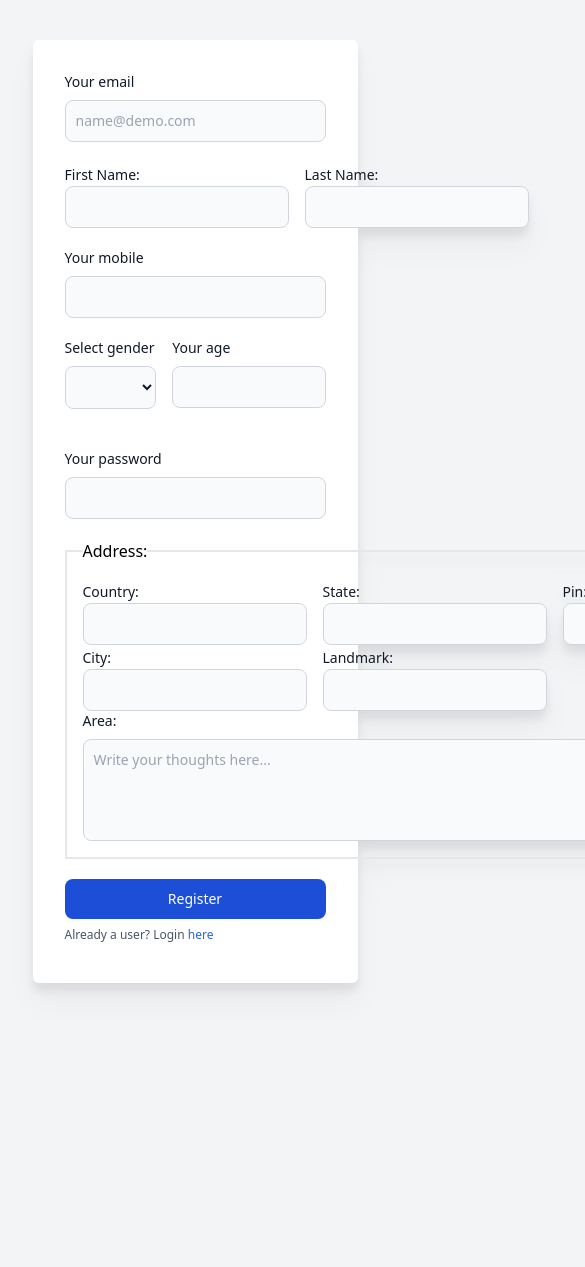
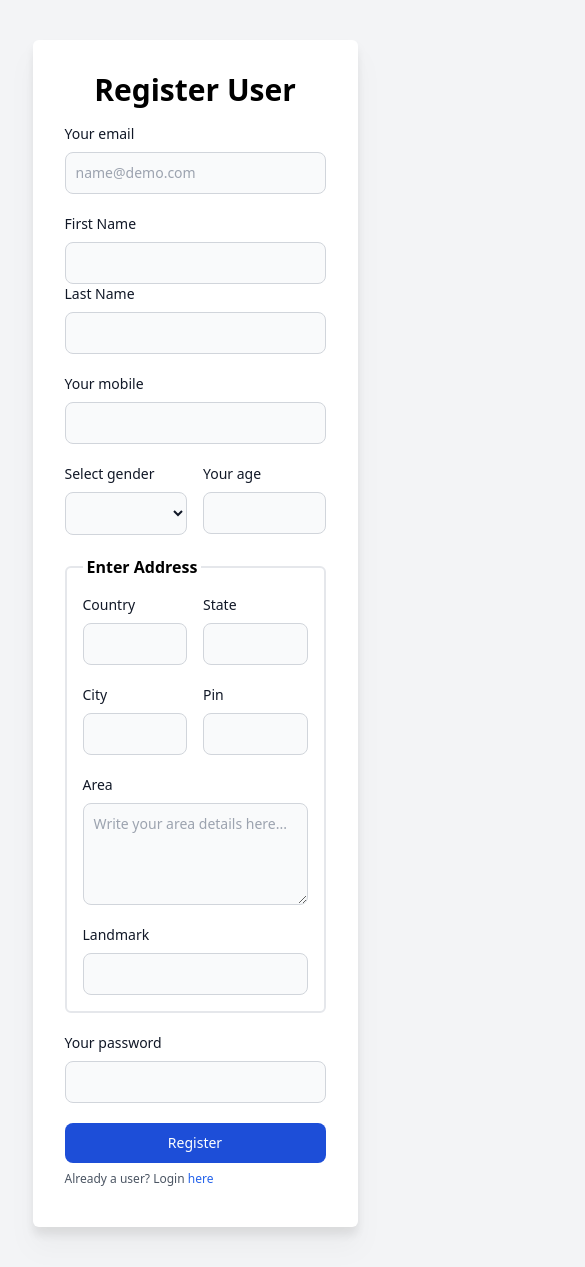
Before and after one commit to arunavanew52486/DemoProject, an Angular app in the folder AngularFrontend/: page /register in a window 390 px wide. Shown: the top 1267 px of the page, 585 px wide, since content can reach past the window. Before the commit the page ends 983 px from the top, so only its background shows below. Built offline with nearby package versions, Linux system fonts and the light colour scheme.

Commit message:
added all the design enhancement

```diff
--- a/AngularFrontend/package.json
+++ b/AngularFrontend/package.json
@@ -18,6 +18,7 @@
     "@angular/platform-browser": "^16.2.0",
     "@angular/platform-browser-dynamic": "^16.2.0",
     "@angular/router": "^16.2.0",
+    "json-server": "^1.0.0-alpha.12",
     "rxjs": "~7.8.0",
     "tslib": "^2.3.0",
     "zone.js": "~0.13.0"
--- a/AngularFrontend/src/app/login/login.component.html
+++ b/AngularFrontend/src/app/login/login.component.html
@@ -1,5 +1,6 @@
 <div id="container" class="grid grid-cols-12">
-    <div class="col-span-10 col-start-2 md:col-span-8 md:col-start-3 lg:col-span-6 lg:col-start-4 xl:col-span-4 xl:col-start-5 bg-white p-8 lg:p-10 mt-10 rounded-md drop-shadow-xl">
+    <main class="col-span-10 col-start-2 md:col-span-8 md:col-start-3 lg:col-span-6 lg:col-start-4 xl:col-span-4 xl:col-start-5 bg-white p-8 lg:p-10 my-10 rounded-md drop-shadow-xl">
+        <h1 class="text-3xl text-center mb-4 font-semibold">Login</h1>
         <form [formGroup]="loginForm" (ngSubmit)="onSubmit()">
 
             <!--! email -->
@@ -39,5 +40,5 @@
             </p>
 
         </form>
-    </div>
+    </main>
 </div>
--- a/AngularFrontend/src/app/register/register.component.html
+++ b/AngularFrontend/src/app/register/register.component.html
@@ -1,91 +1,191 @@
 <div id="container" class="grid grid-cols-12">
-    <div class="col-span-10 col-start-2 md:col-span-8 md:col-start-3 lg:col-span-6 lg:col-start-4 bg-white p-8 lg:p-10 mt-10 rounded-md drop-shadow-xl">
+    <main class="col-span-10 col-start-2 md:col-span-8 md:col-start-3 lg:col-span-6 lg:col-start-4 bg-white p-8 my-10 rounded-md drop-shadow-xl">
+        <h1 class="text-3xl text-center mb-4 font-semibold">Register User</h1>
         <form [formGroup]="registerForm" (ngSubmit)="onSubmit()">
 
+            <!--! email -->
             <div class="mb-5">
-              <label for="email" class="block mb-2 text-sm font-medium text-gray-900 dark:text-white">Your email</label>
-              <input formControlName="email" type="email" id="email" class="bg-gray-50 border border-gray-300 text-gray-900 text-sm rounded-lg focus:ring-blue-500 focus:border-blue-500 block w-full p-2.5 dark:bg-gray-700 dark:border-gray-600 dark:placeholder-gray-400 dark:text-white dark:focus:ring-blue-500 dark:focus:border-blue-500" placeholder="name@demo.com">
+                <label for="email" class="block mb-2 text-sm font-medium text-gray-900 dark:text-white">
+                    Your email
+                </label>
+                <input
+                    formControlName="email"
+                    type="email"
+                    id="email"
+                    placeholder="name@demo.com"
+                    class="bg-gray-50 border border-gray-300 text-gray-900 text-sm rounded-lg focus:ring-blue-500 focus:border-blue-500 block w-full p-2.5 dark:bg-gray-700 dark:border-gray-600 dark:placeholder-gray-400 dark:text-white dark:focus:ring-blue-500 dark:focus:border-blue-500"
+                >
             </div>
 
-            <div class="mb-5 flex gap-4" formGroupName="name">
-
-                <div>
-                    <label for="firstName" class="mb-2 text-sm font-medium text-gray-900 dark:text-white">First Name:</label>
-                    <input formControlName="firstName" type="text" id="firstName" class="bg-gray-50 border border-gray-300 text-gray-900 text-sm rounded-lg focus:ring-blue-500 focus:border-blue-500 block p-2.5 dark:bg-gray-700 dark:border-gray-600 dark:placeholder-gray-400 dark:text-white dark:focus:ring-blue-500 dark:focus:border-blue-500">
+            <!--! first & last name -->
+            <div class="mb-5 md:flex gap-4" formGroupName="name">
+                <div class="w-full">
+                    <label for="firstName" class="block mb-2 text-sm font-medium text-gray-900 dark:text-white">
+                        First Name
+                    </label>
+                    <input
+                        formControlName="firstName"
+                        type="text"
+                        id="firstName"
+                        class="w-full bg-gray-50 border border-gray-300 text-gray-900 text-sm rounded-lg focus:ring-blue-500 focus:border-blue-500 block p-2.5 dark:bg-gray-700 dark:border-gray-600 dark:placeholder-gray-400 dark:text-white dark:focus:ring-blue-500 dark:focus:border-blue-500"
+                    >
                 </div>
-                <div>
-                    <label for="lastName" class="mb-2 text-sm font-medium text-gray-900 dark:text-white">Last Name:</label>
-                    <input formControlName="lastName" type="text" id="lastName" class="bg-gray-50 border border-gray-300 text-gray-900 text-sm rounded-lg focus:ring-blue-500 focus:border-blue-500 block p-2.5 dark:bg-gray-700 dark:border-gray-600 dark:placeholder-gray-400 dark:text-white dark:focus:ring-blue-500 dark:focus:border-blue-500">
+                <div class="w-full">
+                    <label for="lastName" class="block mb-2 text-sm font-medium text-gray-900 dark:text-white">
+                        Last Name
+                    </label>
+                    <input
+                        formControlName="lastName"
+                        type="text"
+                        id="lastName"
+                        class="w-full bg-gray-50 border border-gray-300 text-gray-900 text-sm rounded-lg focus:ring-blue-500 focus:border-blue-500 block p-2.5 dark:bg-gray-700 dark:border-gray-600 dark:placeholder-gray-400 dark:text-white dark:focus:ring-blue-500 dark:focus:border-blue-500"
+                    >
                 </div>
-
             </div>
 
+            <!--! mobile -->
             <div class="mb-5">
-              <label for="mobile" class="block mb-2 text-sm font-medium text-gray-900 dark:text-white">Your mobile</label>
-              <input formControlName="mobile" type="text" id="mobile" class="bg-gray-50 border border-gray-300 text-gray-900 text-sm rounded-lg focus:ring-blue-500 focus:border-blue-500 block w-full p-2.5 dark:bg-gray-700 dark:border-gray-600 dark:placeholder-gray-400 dark:text-white dark:focus:ring-blue-500 dark:focus:border-blue-500">
+                <label for="mobile" class="block mb-2 text-sm font-medium text-gray-900 dark:text-white">
+                    Your mobile
+                </label>
+                <input
+                    formControlName="mobile"
+                    type="text"
+                    id="mobile"
+                    class="bg-gray-50 border border-gray-300 text-gray-900 text-sm rounded-lg focus:ring-blue-500 focus:border-blue-500 block w-full p-2.5 dark:bg-gray-700 dark:border-gray-600 dark:placeholder-gray-400 dark:text-white dark:focus:ring-blue-500 dark:focus:border-blue-500"
+                >
             </div>
 
+            <!--! gender & age -->
             <div class="mb-5 flex gap-4">
-                <div class="mb-5">
+                <!--? gender -->
+                <div class="w-full">
                     <label for="gender" class="block mb-2 text-sm font-medium text-gray-900 dark:text-white">
                         Select gender
                     </label>
-                    <select formControlName="gender" id="gender" class="bg-gray-50 border border-gray-300 text-gray-900 text-sm rounded-lg focus:ring-blue-500 focus:border-blue-500 block w-full p-2.5 dark:bg-gray-700 dark:border-gray-600 dark:placeholder-gray-400 dark:text-white dark:focus:ring-blue-500 dark:focus:border-blue-500">
-                        <option value="#">Select Gender</option>
+                    <select formControlName="gender" id="gender" class="w-full bg-gray-50 border border-gray-300 text-gray-900 text-sm rounded-lg focus:ring-blue-500 focus:border-blue-500 block p-2.5 dark:bg-gray-700 dark:border-gray-600 dark:placeholder-gray-400 dark:text-white dark:focus:ring-blue-500 dark:focus:border-blue-500">
+                        <!-- <option value="#">Select Gender</option> -->
                         <option value="MALE">Male</option>
                         <option value="FEMALE">Female</option>
                         <option value="OTHER">Other</option>
                     </select>
                 </div>
 
-                <div class="mb-5">
-                    <label for="age" class="block mb-2 text-sm font-medium text-gray-900 dark:text-white">Your age</label>
-                    <input formControlName="age" type="text" id="age" class="bg-gray-50 border border-gray-300 text-gray-900 text-sm rounded-lg focus:ring-blue-500 focus:border-blue-500 block w-full p-2.5 dark:bg-gray-700 dark:border-gray-600 dark:placeholder-gray-400 dark:text-white dark:focus:ring-blue-500 dark:focus:border-blue-500">
+                <!--? age -->
+                <div class="w-full">
+                    <label for="age" class="block mb-2 text-sm font-medium text-gray-900 dark:text-white">
+                        Your age
+                    </label>
+                    <input
+                        formControlName="age"
+                        type="text"
+                        id="age"
+                        class="w-full bg-gray-50 border border-gray-300 text-gray-900 text-sm rounded-lg focus:ring-blue-500 focus:border-blue-500 block p-2.5 dark:bg-gray-700 dark:border-gray-600 dark:placeholder-gray-400 dark:text-white dark:focus:ring-blue-500 dark:focus:border-blue-500"
+                    >
                 </div>
             </div>
 
-            <div class="mb-5">
-              <label for="password" class="block mb-2 text-sm font-medium text-gray-900 dark:text-white">Your password</label>
-              <input formControlName="password" type="password" id="password" class="bg-gray-50 border border-gray-300 text-gray-900 text-sm rounded-lg focus:ring-blue-500 focus:border-blue-500 block w-full p-2.5 dark:bg-gray-700 dark:border-gray-600 dark:placeholder-gray-400 dark:text-white dark:focus:ring-blue-500 dark:focus:border-blue-500">
-            </div>
+            <!--! Address Details -->
+            <div class="mb-5" formGroupName="address">
+                <fieldset class="border-2 p-4 rounded-md">
+                    <legend class="font-semibold px-1">Enter Address</legend>
 
-            <div class="mb-5" formGroupName="address">
-                <fieldset class="border-2 p-4">
-                    <legend>Address:</legend>
+                    <div class="mb-5 flex gap-4">
+                        <!--? age -->
+                        <div class="w-full">
+                            <label for="country" class="block mb-2 text-sm font-medium text-gray-900 dark:text-white">
+                                Country
+                            </label>
+                            <input
+                                formControlName="country"
+                                type="country"
+                                id="country"
+                                class="w-full bg-gray-50 border border-gray-300 text-gray-900 text-sm rounded-lg focus:ring-blue-500 focus:border-blue-500 block p-2.5 dark:bg-gray-700 dark:border-gray-600 dark:placeholder-gray-400 dark:text-white dark:focus:ring-blue-500 dark:focus:border-blue-500"
+                            >
+                        </div>
 
-                    <div class="flex gap-4">
-                        <div>
-                            <label for="country" class="mb-2 text-sm font-medium text-gray-900 dark:text-white">Country:</label>
-                            <input formControlName="country" type="country" id="country" class="bg-gray-50 border border-gray-300 text-gray-900 text-sm rounded-lg focus:ring-blue-500 focus:border-blue-500 block p-2.5 dark:bg-gray-700 dark:border-gray-600 dark:placeholder-gray-400 dark:text-white dark:focus:ring-blue-500 dark:focus:border-blue-500">
+                        <!--? state -->
+                        <div class="w-full">
+                            <label for="state" class="block mb-2 text-sm font-medium text-gray-900 dark:text-white">
+                                State
+                            </label>
+                            <input
+                                formControlName="state"
+                                type="state"
+                                id="state"
+                                class="w-full bg-gray-50 border border-gray-300 text-gray-900 text-sm rounded-lg focus:ring-blue-500 focus:border-blue-500 block p-2.5 dark:bg-gray-700 dark:border-gray-600 dark:placeholder-gray-400 dark:text-white dark:focus:ring-blue-500 dark:focus:border-blue-500"
+                            >
                         </div>
-                        <div>
-                            <label for="state" class="mb-2 text-sm font-medium text-gray-900 dark:text-white">State:</label>
-                            <input formControlName="state" type="state" id="state" class="bg-gray-50 border border-gray-300 text-gray-900 text-sm rounded-lg focus:ring-blue-500 focus:border-blue-500 block p-2.5 dark:bg-gray-700 dark:border-gray-600 dark:placeholder-gray-400 dark:text-white dark:focus:ring-blue-500 dark:focus:border-blue-500">
+
+                    </div>
+
+                    <div class="mb-5 flex gap-4">
+                        <!--? city -->
+                        <div class="w-full">
+                            <label for="city" class="block mb-2 text-sm font-medium text-gray-900 dark:text-white">
+                                City
+                            </label>
+                            <input
+                                formControlName="city"
+                                type="city"
+                                id="city"
+                                class="w-full bg-gray-50 border border-gray-300 text-gray-900 text-sm rounded-lg focus:ring-blue-500 focus:border-blue-500 block p-2.5 dark:bg-gray-700 dark:border-gray-600 dark:placeholder-gray-400 dark:text-white dark:focus:ring-blue-500 dark:focus:border-blue-500"
+                            >
                         </div>
-                        <div>
-                            <label for="pin" class="mb-2 text-sm font-medium text-gray-900 dark:text-white">Pin:</label>
-                            <input formControlName="pin" type="pin" id="pin" class="bg-gray-50 border border-gray-300 text-gray-900 text-sm rounded-lg focus:ring-blue-500 focus:border-blue-500 block p-2.5 dark:bg-gray-700 dark:border-gray-600 dark:placeholder-gray-400 dark:text-white dark:focus:ring-blue-500 dark:focus:border-blue-500">
+                        <!--? pin -->
+                        <div class="w-full">
+                            <label for="pin" class="block mb-2 text-sm font-medium text-gray-900 dark:text-white">
+                                Pin
+                            </label>
+                            <input
+                                formControlName="pin"
+                                type="pin"
+                                id="pin"
+                                class="w-full bg-gray-50 border border-gray-300 text-gray-900 text-sm rounded-lg focus:ring-blue-500 focus:border-blue-500 block p-2.5 dark:bg-gray-700 dark:border-gray-600 dark:placeholder-gray-400 dark:text-white dark:focus:ring-blue-500 dark:focus:border-blue-500"
+                            >
                         </div>
                     </div>
 
-                    <div class="flex gap-4">
-                        <div>
-                            <label for="city" class="mb-2 text-sm font-medium text-gray-900 dark:text-white">City:</label>
-                            <input formControlName="city" type="city" id="city" class="bg-gray-50 border border-gray-300 text-gray-900 text-sm rounded-lg focus:ring-blue-500 focus:border-blue-500 block p-2.5 dark:bg-gray-700 dark:border-gray-600 dark:placeholder-gray-400 dark:text-white dark:focus:ring-blue-500 dark:focus:border-blue-500">
-                        </div>
-                        <div>
-                            <label for="landmark" class="mb-2 text-sm font-medium text-gray-900 dark:text-white">Landmark:</label>
-                            <input formControlName="landmark" type="landmark" id="landmark" class="bg-gray-50 border border-gray-300 text-gray-900 text-sm rounded-lg focus:ring-blue-500 focus:border-blue-500 block p-2.5 dark:bg-gray-700 dark:border-gray-600 dark:placeholder-gray-400 dark:text-white dark:focus:ring-blue-500 dark:focus:border-blue-500">
-                        </div>
+                    <!--? area -->
+                    <div class="mb-5">
+                        <label for="message" class="block mb-2 text-sm font-medium text-gray-900 dark:text-white">
+                            Area
+                        </label>
+                        <textarea
+                            formControlName="area"
+                            id="message"
+                            rows="4"
+                            placeholder="Write your area details here..."
+                            class="block p-2.5 w-full text-sm text-gray-900 bg-gray-50 rounded-lg border border-gray-300 focus:ring-blue-500 focus:border-blue-500 dark:bg-gray-700 dark:border-gray-600 dark:placeholder-gray-400 dark:text-white dark:focus:ring-blue-500 dark:focus:border-blue-500"
+                        ></textarea>
                     </div>
 
-                    <div class="">
-                        <label for="message" class="block mb-2 text-sm font-medium text-gray-900 dark:text-white">Area:</label>
-                        <textarea formControlName="area" id="message" rows="4" class="block p-2.5 w-full text-sm text-gray-900 bg-gray-50 rounded-lg border border-gray-300 focus:ring-blue-500 focus:border-blue-500 dark:bg-gray-700 dark:border-gray-600 dark:placeholder-gray-400 dark:text-white dark:focus:ring-blue-500 dark:focus:border-blue-500" placeholder="Write your thoughts here..."></textarea>
+                    <!--? landmark -->
+                    <div class="w-full">
+                        <label for="landmark" class="block mb-2 text-sm font-medium text-gray-900 dark:text-white">
+                            Landmark
+                        </label>
+                        <input
+                            formControlName="landmark"
+                            type="landmark"
+                            id="landmark"
+                            class="w-full bg-gray-50 border border-gray-300 text-gray-900 text-sm rounded-lg focus:ring-blue-500 focus:border-blue-500 block p-2.5 dark:bg-gray-700 dark:border-gray-600 dark:placeholder-gray-400 dark:text-white dark:focus:ring-blue-500 dark:focus:border-blue-500"
+                        >
                     </div>
+                </fieldset>
+            </div>
 
-
-                </fieldset>
+            <!--! password -->
+            <div class="mb-5">
+                <label for="password" class="block mb-2 text-sm font-medium text-gray-900 dark:text-white">
+                    Your password
+                    </label>
+                <input
+                    formControlName="password"
+                    type="password"
+                    id="password"
+                    class="bg-gray-50 border border-gray-300 text-gray-900 text-sm rounded-lg focus:ring-blue-500 focus:border-blue-500 block w-full p-2.5 dark:bg-gray-700 dark:border-gray-600 dark:placeholder-gray-400 dark:text-white dark:focus:ring-blue-500 dark:focus:border-blue-500"
+                >
             </div>
 
             <button type="submit" class="text-white bg-blue-700 hover:bg-blue-800 focus:ring-4 focus:outline-none focus:ring-blue-300 font-medium rounded-lg text-sm w-full px-5 py-2.5 text-center dark:bg-blue-600 dark:hover:bg-blue-700 dark:focus:ring-blue-800">
@@ -98,5 +198,5 @@
             </p>
 
         </form>
-    </div>
+    </main>
 </div>
```
Also changed, not shown: 1 other file (tests, documents, lock files or other folders).
